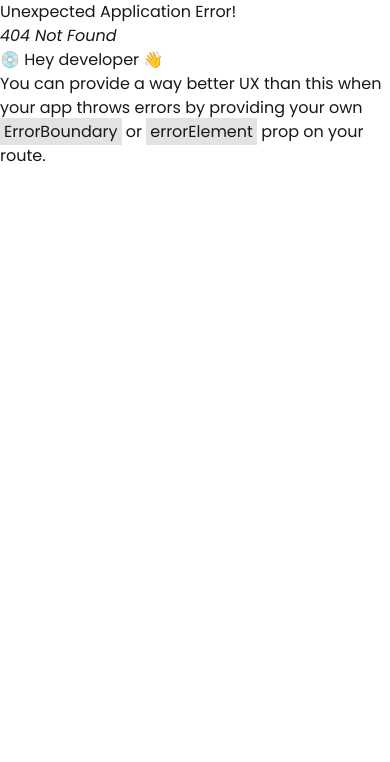
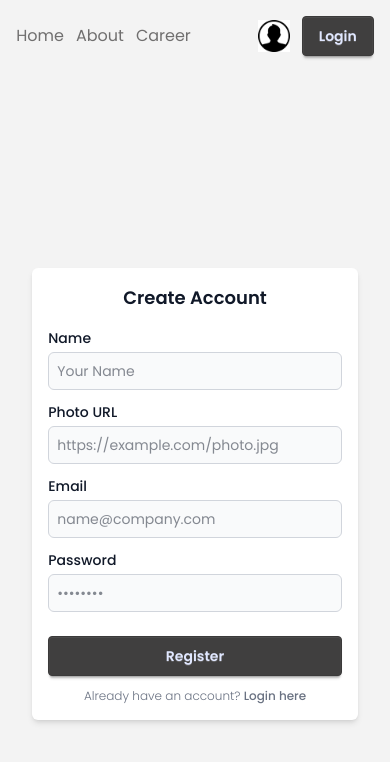
Before and after one commit to Rajib-Ahmed32/dragon-news, a React (Vite) app: page /auth/register in a window 390 px wide. Before the commit this address had no page. Shown: the top 762 px of the page. Built offline with nearby package versions, Linux system fonts and the light colour scheme.

Commit message:
Implemented AuthLayout with Login and Register pages, styled for compact responsive design

```diff
--- a/package.json
+++ b/package.json
@@ -13,6 +13,7 @@
     "@tailwindcss/vite": "^4.1.5",
     "daisyui": "^5.0.35",
     "date-fns": "^4.1.0",
+    "flowbite": "^3.1.2",
     "react": "^19.1.0",
     "react-dom": "^19.1.0",
     "react-fast-marquee": "^1.6.5",
--- a/src/components/Navbar.jsx
+++ b/src/components/Navbar.jsx
@@ -1,5 +1,5 @@
 import React from "react";
-import { NavLink } from "react-router";
+import { NavLink, Link } from "react-router";
 import user from "../assets/user.png";
 const Navbar = () => {
   return (
@@ -12,9 +12,12 @@ const Navbar = () => {
       </div>
       <div className="login-btn flex items-center gap-3 sm:gap-5">
         <img src={user} alt="user img" className="w-8 h-8 sm:w-10 sm:h-10" />
-        <button className="btn btn-primary px-4 py-1 sm:px-8 sm:py-2 text-sm sm:text-base">
+        <Link
+          to="/auth/login"
+          className="btn btn-primary px-4 py-1 sm:px-8 sm:py-2 text-sm sm:text-base"
+        >
           Login
-        </button>
+        </Link>
       </div>
     </div>
   );
--- /dev/null
+++ b/src/layouts/AuthLayout.jsx
@@ -0,0 +1,18 @@
+import React from "react";
+import Navbar from "../components/Navbar";
+import { Outlet } from "react-router";
+
+const AuthLayout = () => {
+  return (
+    <div className="bg-base-200 min-h-screen">
+      <header className="w-11/12 mx-auto py-4">
+        <Navbar />
+      </header>
+      <main className="w-11/12 mx-auto">
+        <Outlet />
+      </main>
+    </div>
+  );
+};
+
+export default AuthLayout;
--- a/src/layouts/HomeLayout.jsx
+++ b/src/layouts/HomeLayout.jsx
@@ -19,13 +19,13 @@ const HomeLayout = () => {
         </nav>
       </header>
       <main className="w-11/12 mt-8 mx-auto grid grid-cols-1 md:grid-cols-12 gap-4">
-        <section className="md:col-span-3">
+        <section className="md:col-span-3 sticky h-fit top-0">
           <LeftAside />
         </section>
         <section className="md:col-span-6">
           <Outlet />
         </section>
-        <section className="md:col-span-3">
+        <section className="md:col-span-3 sticky h-fit top-0">
           <RightAside />
         </section>
       </main>
--- a/src/pages/CategoryNews.jsx
+++ b/src/pages/CategoryNews.jsx
@@ -39,7 +39,7 @@ const CategoryNews = () => {
 
   return (
     <div className="p-4 space-y-4">
-      <h1 className="text-xl font-bold">News List</h1>
+      <h1 className="text-xl font-bold">Total {news.length} news found</h1>
 
       <DataWrapper
         loading={loading}
--- /dev/null
+++ b/src/pages/Login.jsx
@@ -0,0 +1,82 @@
+import React from "react";
+import { Link } from "react-router";
+
+const Login = () => {
+  return (
+    <section>
+      <div className="flex flex-col items-center justify-center px-6 py-4 mx-auto md:h-screen lg:py-0">
+        <div className="w-full bg-white rounded-lg shadow dark:border md:mt-0 sm:max-w-md xl:p-0 dark:bg-gray-800 dark:border-gray-700">
+          <div className="p-6 space-y-4 md:space-y-6 sm:p-8">
+            <h1 className="text-xl font-bold leading-tight tracking-tight text-gray-900 md:text-2xl dark:text-white">
+              Sign in to your account
+            </h1>
+            <form className="space-y-4 md:space-y-6" action="#">
+              <div>
+                <label
+                  htmlFor="email"
+                  className="block mb-2 text-sm font-medium text-gray-900 dark:text-white"
+                >
+                  Your email
+                </label>
+                <input
+                  type="email"
+                  name="email"
+                  id="email"
+                  className="bg-gray-50 border border-gray-300 text-gray-900 rounded-lg focus:ring-primary-600 focus:border-primary-600 block w-full p-2.5 dark:bg-gray-700 dark:border-gray-600 dark:placeholder-gray-400 dark:text-white dark:focus:ring-blue-500 dark:focus:border-blue-500"
+                  placeholder="name@company.com"
+                  required=""
+                />
+              </div>
+              <div>
+                <label
+                  htmlFor="password"
+                  className="block mb-2 text-sm font-medium text-gray-900 dark:text-white"
+                >
+                  Password
+                </label>
+                <input
+                  type="password"
+                  name="password"
+                  id="password"
+                  placeholder="••••••••"
+                  className="bg-gray-50 border border-gray-300 text-gray-900 rounded-lg focus:ring-primary-600 focus:border-primary-600 block w-full p-2.5 dark:bg-gray-700 dark:border-gray-600 dark:placeholder-gray-400 dark:text-white dark:focus:ring-blue-500 dark:focus:border-blue-500"
+                  required=""
+                />
+              </div>
+              <div className="">
+                <div className="flex mb-2 items-start">
+                  <Link className="btn w-full btn-primary px-4 py-1 sm:px-8 sm:py-2 text-sm sm:text-base">
+                    Login
+                  </Link>
+                </div>
+                <a
+                  href="#"
+                  className="text-sm font-medium text-primary-600 hover:underline dark:text-primary-500"
+                >
+                  Forgot password?
+                </a>
+              </div>
+              <button
+                type="submit"
+                className="w-full text-white bg-primary-600 hover:bg-primary-700 focus:ring-4 focus:outline-none focus:ring-primary-300 font-medium rounded-lg text-sm px-5 py-2.5 text-center dark:bg-primary-600 dark:hover:bg-primary-700 dark:focus:ring-primary-800"
+              >
+                Sign in
+              </button>
+              <p className="text-sm font-light text-gray-500 dark:text-gray-400">
+                Don’t have an account yet?{" "}
+                <Link
+                  to="/auth/register"
+                  className="font-medium text-primary-600 hover:underline dark:text-primary-500"
+                >
+                  Sign up
+                </Link>
+              </p>
+            </form>
+          </div>
+        </div>
+      </div>
+    </section>
+  );
+};
+
+export default Login;
--- /dev/null
+++ b/src/pages/Register.jsx
@@ -0,0 +1,103 @@
+import React from "react";
+import { Link } from "react-router-dom";
+
+const Register = () => {
+  return (
+    <section>
+      <div className="flex flex-col items-center justify-center px-4 py-4 mx-auto min-h-screen">
+        <div className="w-full bg-white rounded-md shadow-md dark:border sm:max-w-sm p-4 dark:bg-gray-800 dark:border-gray-700">
+          <div className="space-y-4">
+            <h1 className="text-lg font-semibold text-gray-900 dark:text-white text-center">
+              Create Account
+            </h1>
+            <form className="space-y-3" action="#">
+              <div>
+                <label
+                  htmlFor="name"
+                  className="block mb-1 text-sm font-medium text-gray-900 dark:text-white"
+                >
+                  Name
+                </label>
+                <input
+                  type="text"
+                  name="name"
+                  id="name"
+                  className="bg-gray-50 border border-gray-300 text-gray-900 text-sm rounded-md focus:ring-primary-600 focus:border-primary-600 block w-full p-2 dark:bg-gray-700 dark:border-gray-600 dark:placeholder-gray-400 dark:text-white"
+                  placeholder="Your Name"
+                  required
+                />
+              </div>
+
+              <div>
+                <label
+                  htmlFor="photo"
+                  className="block mb-1 text-sm font-medium text-gray-900 dark:text-white"
+                >
+                  Photo URL
+                </label>
+                <input
+                  type="text"
+                  name="photo"
+                  id="photo"
+                  className="bg-gray-50 border border-gray-300 text-gray-900 text-sm rounded-md focus:ring-primary-600 focus:border-primary-600 block w-full p-2 dark:bg-gray-700 dark:border-gray-600 dark:placeholder-gray-400 dark:text-white"
+                  placeholder="https://example.com/photo.jpg"
+                  required
+                />
+              </div>
+
+              <div>
+                <label
+                  htmlFor="email"
+                  className="block mb-1 text-sm font-medium text-gray-900 dark:text-white"
+                >
+                  Email
+                </label>
+                <input
+                  type="email"
+                  name="email"
+                  id="email"
+                  className="bg-gray-50 border border-gray-300 text-gray-900 text-sm rounded-md focus:ring-primary-600 focus:border-primary-600 block w-full p-2 dark:bg-gray-700 dark:border-gray-600 dark:placeholder-gray-400 dark:text-white"
+                  placeholder="name@company.com"
+                  required
+                />
+              </div>
+
+              <div>
+                <label
+                  htmlFor="password"
+                  className="block mb-1 text-sm font-medium text-gray-900 dark:text-white"
+                >
+                  Password
+                </label>
+                <input
+                  type="password"
+                  name="password"
+                  id="password"
+                  placeholder="••••••••"
+                  className="bg-gray-50 border border-gray-300 text-gray-900 text-sm rounded-md focus:ring-primary-600 focus:border-primary-600 block w-full p-2 dark:bg-gray-700 dark:border-gray-600 dark:placeholder-gray-400 dark:text-white"
+                  required
+                />
+              </div>
+
+              <Link className="btn my-3 w-full btn-primary px-4 py-2 sm:px-8 text-sm sm:text-base">
+                Register
+              </Link>
+
+              <p className="text-xs font-light text-gray-500 dark:text-gray-400 text-center">
+                Already have an account?{" "}
+                <Link
+                  to="/auth/login"
+                  className="font-medium text-primary-600 hover:underline dark:text-primary-500"
+                >
+                  Login here
+                </Link>
+              </p>
+            </form>
+          </div>
+        </div>
+      </div>
+    </section>
+  );
+};
+
+export default Register;
```
Also changed, not shown: src/routes/router.jsx (+20 -3 lines), 1 other file (tests, documents, lock files or other folders).
